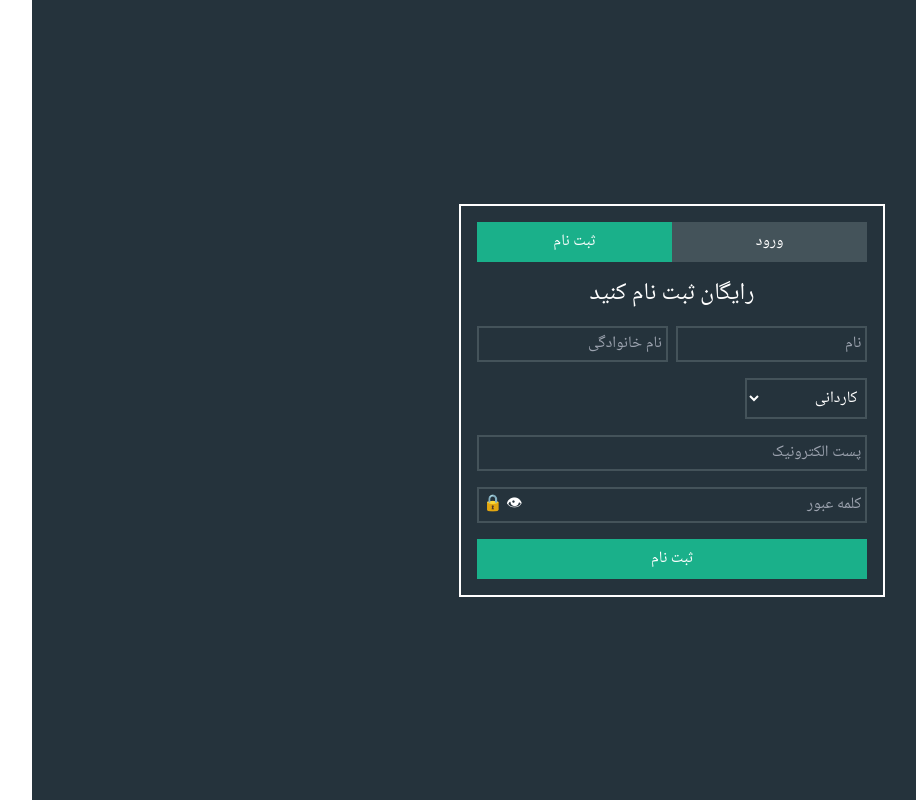
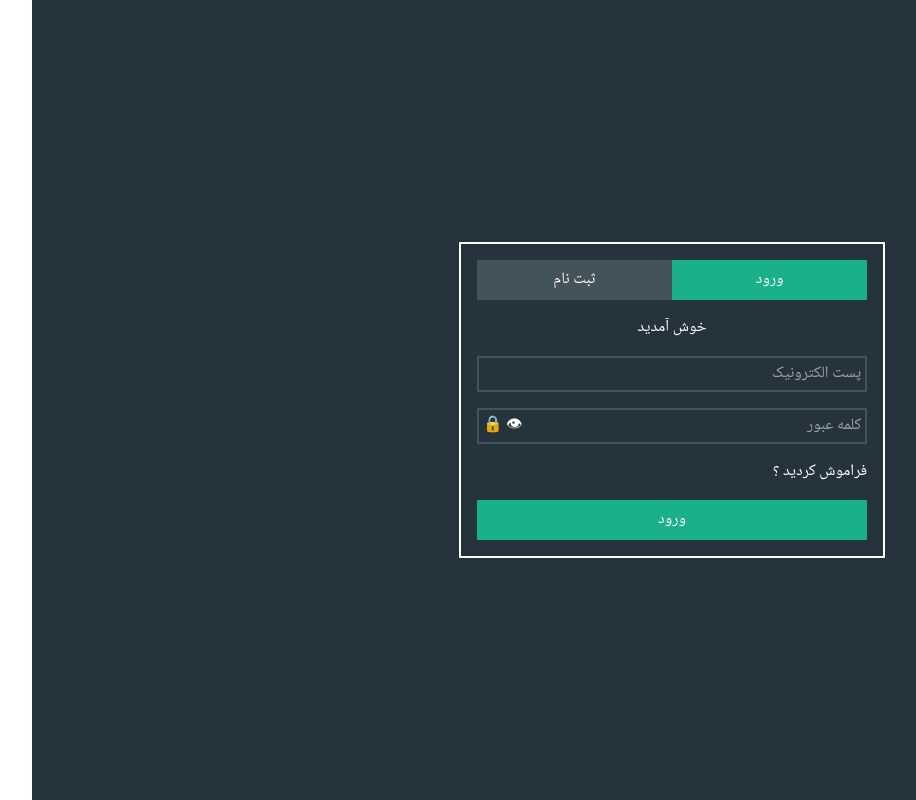
Before and after one commit to atefehbakhshi/CW32, a React (Vite) app: page / in a window 1280 px wide. Shown: the whole page, without its empty margins (322-1238 px from the left). Built offline with nearby package versions, Linux system fonts and the light colour scheme.

Commit message:
feat: switch between login and register forms

```diff
--- a/src/App.jsx
+++ b/src/App.jsx
@@ -1,16 +1,22 @@
+import { useReducer, useState } from "react";
+
 import Login from "./components/Login";
 import Register from "./components/Register";
 import SwitchButtons from "./components/SwitchButtons";
 
 import "./App.css";
+const reducer = (state, action) => {
+  if (action.type === "login") return false;
+  return true;
+};
 
 function App() {
+  const [switchButton, dispatch] = useReducer(reducer, false);
   return (
     <div className="bg-[#25333c] h-screen flex items-center justify-center">
       <div className="w-1/3 text-white border-white border-2 p-4">
-        <SwitchButtons />
-        {/* <Login /> */}
-        <Register />
+        <SwitchButtons switchButton={switchButton} dispatch={dispatch} />
+        {!switchButton ? <Login /> : <Register />}
       </div>
     </div>
   );
--- a/src/components/Register.jsx
+++ b/src/components/Register.jsx
@@ -22,7 +22,7 @@ export default function Register() {
           <option value="karshenasi" className="bg-gray-500">
             کارشناسی
           </option>
-          <option value="arshad" className="bg-gray-500">
+          <option value="karshenasi-arshad" className="bg-gray-500">
             کارشناسی ارشد
           </option>
         </select>
--- a/src/components/SwitchButtons.jsx
+++ b/src/components/SwitchButtons.jsx
@@ -1,8 +1,22 @@
-export default function SwitchButtons() {
+export default function SwitchButtons({ switchButton, dispatch }) {
   return (
     <div className="flex justify-center mb-4">
-      <button className="w-1/2 text-center bg-[#44535a] py-2 ">ورود</button>
-      <button className="w-1/2 text-center bg-[#1ab08a] py-2">ثبت نام</button>
+      <button
+        onClick={() => dispatch({ type: "login" })}
+        className={`w-1/2 text-center py-2 ${
+          !switchButton ? "bg-[#1ab08a]" : "bg-[#44535a]"
+        }`}
+      >
+        ورود
+      </button>
+      <button
+        onClick={() => dispatch({ type: "register" })}
+        className={`w-1/2 text-center py-2 ${
+          switchButton ? "bg-[#1ab08a]" : "bg-[#44535a]"
+        }`}
+      >
+        ثبت نام
+      </button>
     </div>
   );
 }
```
